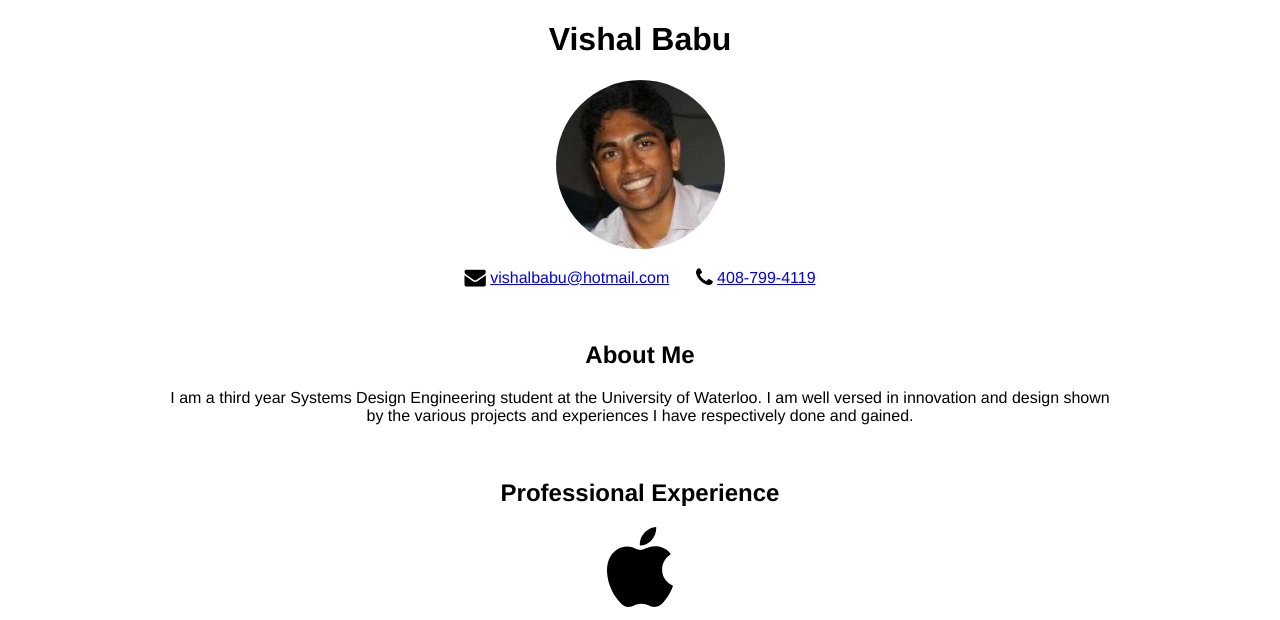
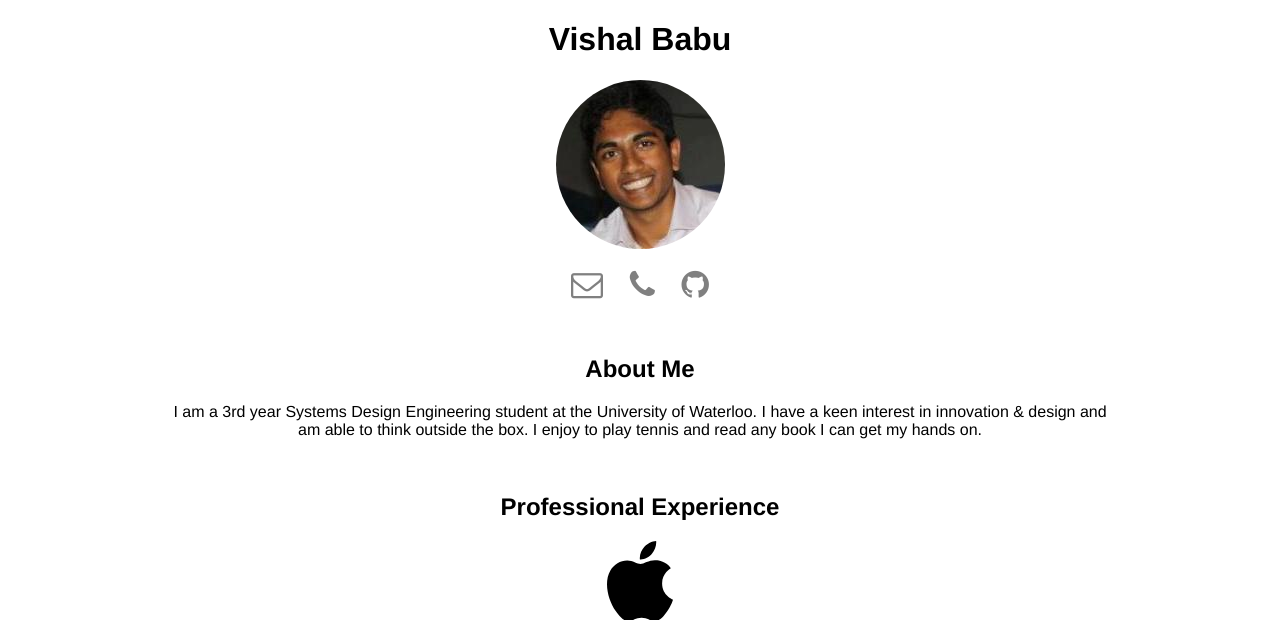
Before and after one commit to vishalbabu/vishalbabu.github.io, a plain HTML site: page index.html in a window 1280 px wide. Shown: the top 620 px of the page. Drawn offline with Linux system fonts and the light colour scheme.

Commit message:
Changed icons for logos

```diff
--- a/index.html
+++ b/index.html
@@ -9,17 +9,17 @@
 	<h1 id="title">Vishal Babu</h1>
 	<img src="profile.jpg" class="logo" alt="Vishal Babu">
 	<p>
-		<i class="fa fa-envelope fa-lg"></i>
-		<a href="mailto:vishalbabu@hotmail.com">vishalbabu@hotmail.com</a>
+		<a href="mailto:vishalbabu@hotmail.com"><i class="fa fa-envelope-o fa-2x"></i></a>
 		&nbsp;&nbsp;&nbsp;&nbsp;
-		<i class="fa fa-phone fa-lg"></i>
-		<a href="tel:408-799-4119">408-799-4119</a>
+		<a href="tel:408-799-4119"><i class="fa fa-phone fa-2x"></i></a>
+		&nbsp;&nbsp;&nbsp;&nbsp;
+		<a href="https://github.com/vishalbabu"><i class="fa fa-github fa-2x"></i></a>
 	</p>
 
 	<br>
 
 	<h2 id="name">About Me</h2>
-	<p id="bio">I am a third year Systems Design Engineering student at the University of Waterloo. I am well versed in innovation and design shown by the various projects and experiences I have respectively done and gained.</p>
+	<p id="bio">I am a 3rd year Systems Design Engineering student at the University of Waterloo. I have a keen interest in innovation &amp; design and am able to think outside the box. I enjoy to play tennis and read any book I can get my hands on.</p>
 
 	<br>
 
--- a/styles.css
+++ b/styles.css
@@ -23,3 +23,11 @@ body {
 		margin-right: 2em;
 	}
 }
+
+.fa {
+	color: gray;
+}
+
+.fa:hover {
+	color: blue;
+}
```
